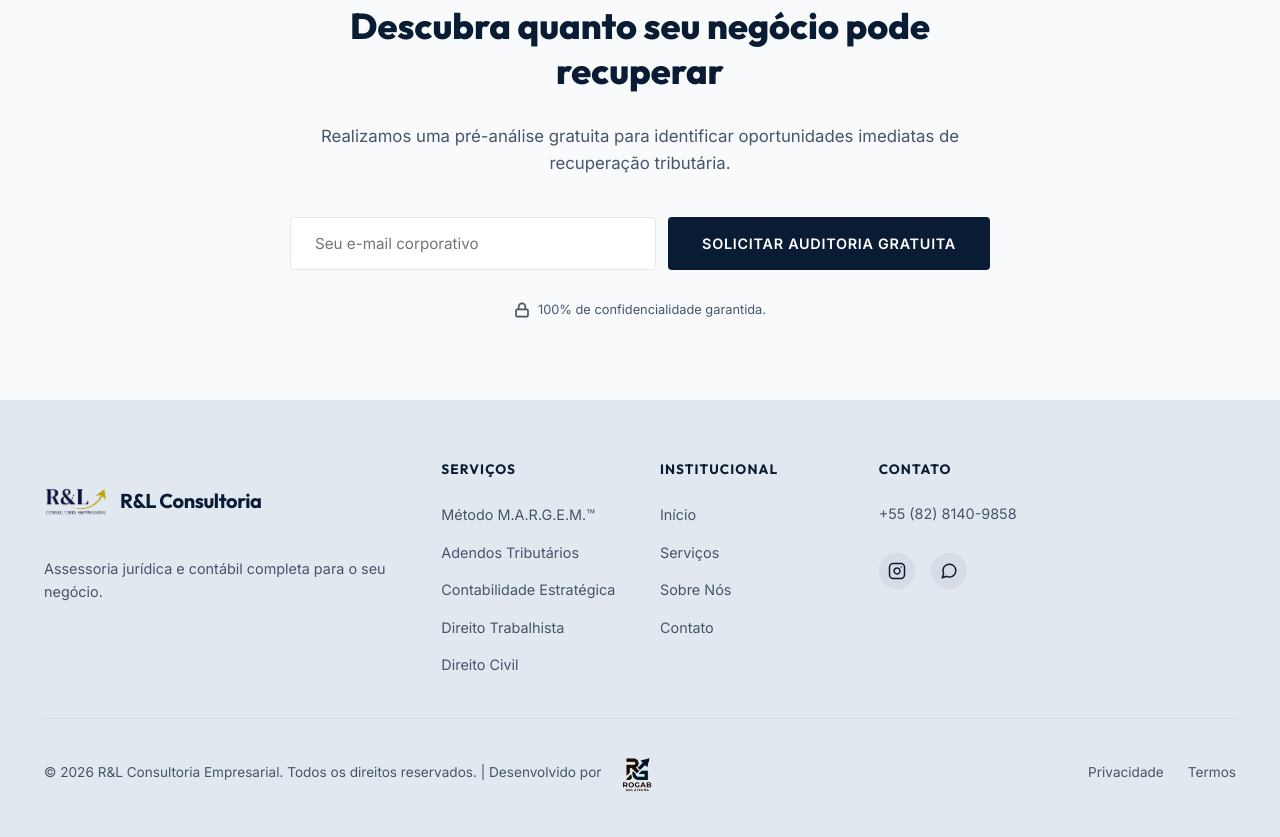
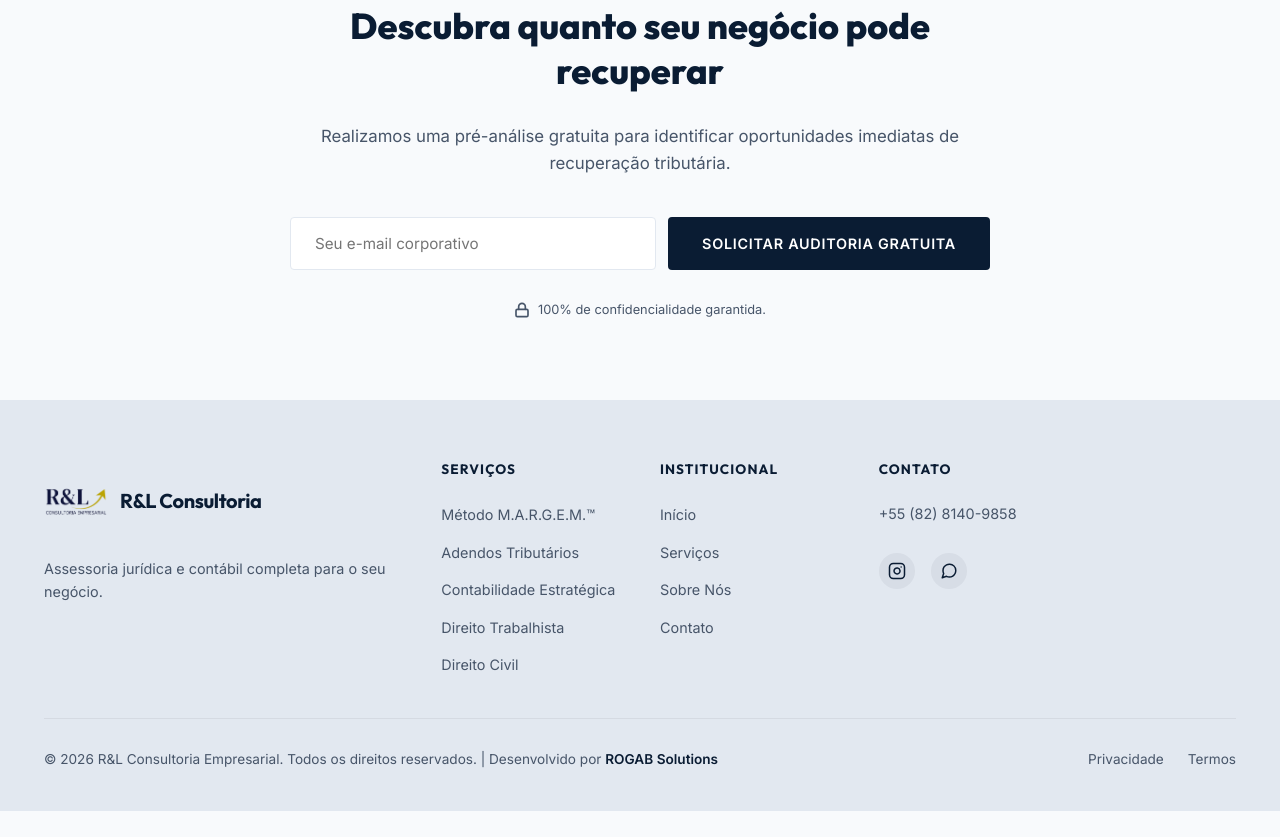
Before and after one commit to Ron4ld0/Website-RL-Consultoria, a plain HTML site: page index.html in a window 1280 px wide. Shown: the part 1840-2677 px from the top of the page. After the commit the page ends 2651 px from the top, so only its background shows below. Drawn offline with Linux system fonts and the light colour scheme.

Commit message:
chore: revert developer credit logo back to text link

```diff
--- a/assets/css/style.css
+++ b/assets/css/style.css
@@ -451,18 +451,7 @@ img {
   border-bottom-color: var(--accent-gold);
 }
 
-.developer-logo {
-  height: 48px;
-  width: auto;
-  vertical-align: middle;
-  display: inline-block;
-  margin-left: 6px;
-  transition: opacity var(--transition-fast);
-}
 
-.developer-logo:hover {
-  opacity: 0.8;
-}
 
 /* Animações e Revelação no Scroll */
 .reveal {
--- a/index.html
+++ b/index.html
@@ -296,7 +296,7 @@
 
       <div class="footer-bottom">
         <p class="developer-credit">&copy; 2026 R&L Consultoria Empresarial. Todos os direitos reservados. |
-          Desenvolvido por <a href="https://www.rogabsolutions.com/" target="_blank"><img src="assets/images/rogab-escuro.png" alt="ROGAB Solutions" class="developer-logo"></a></p>
+          Desenvolvido por <a href="https://www.rogabsolutions.com/" target="_blank">ROGAB Solutions</a></p>
         <div class="footer-bottom-links">
           <a href="#">Privacidade</a>
           <a href="#">Termos</a>
```
Also changed, not shown: contato.html (+1 -1 lines), servicos.html (+1 -1 lines), sobre.html (+1 -1 lines).
